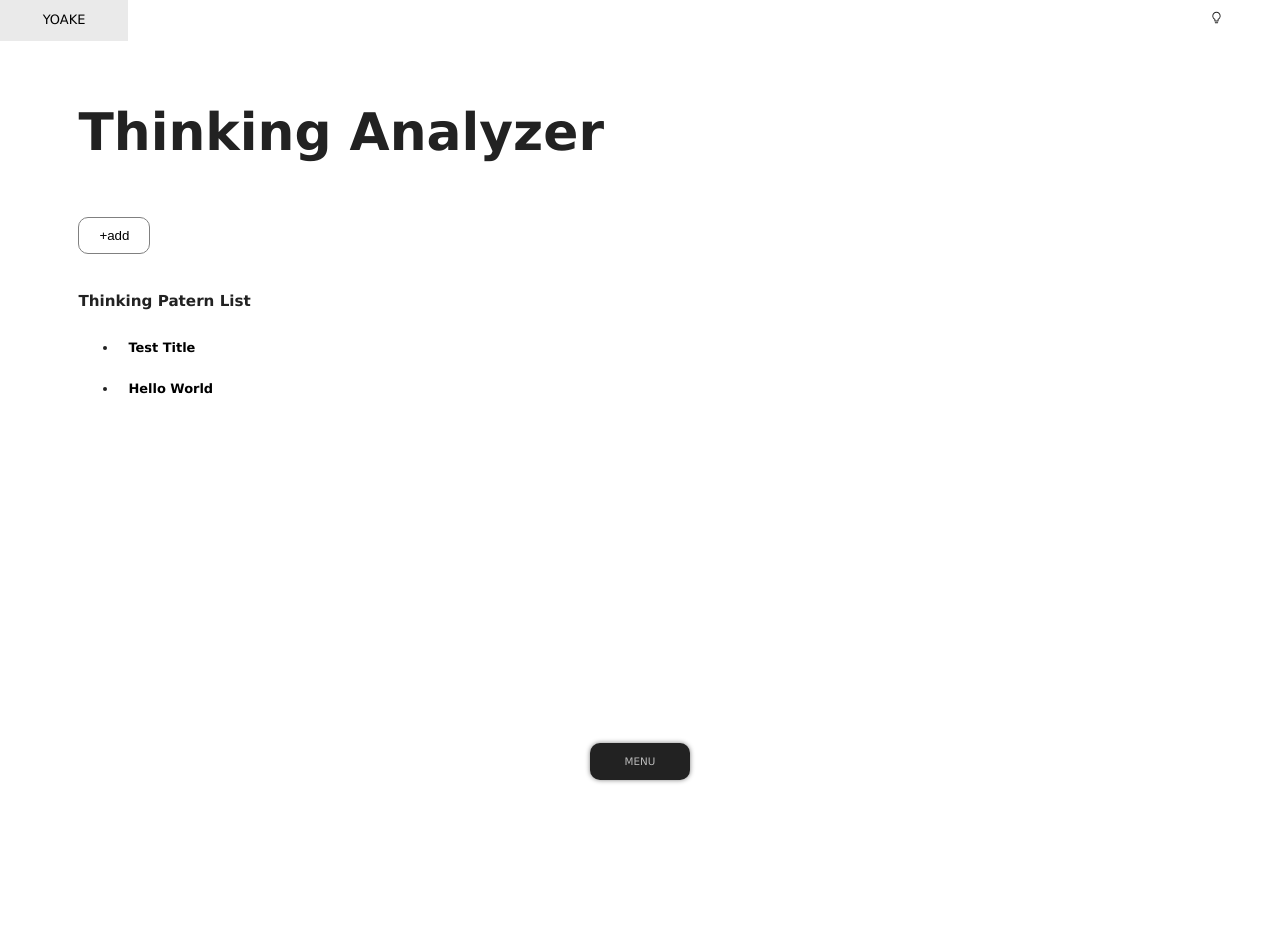
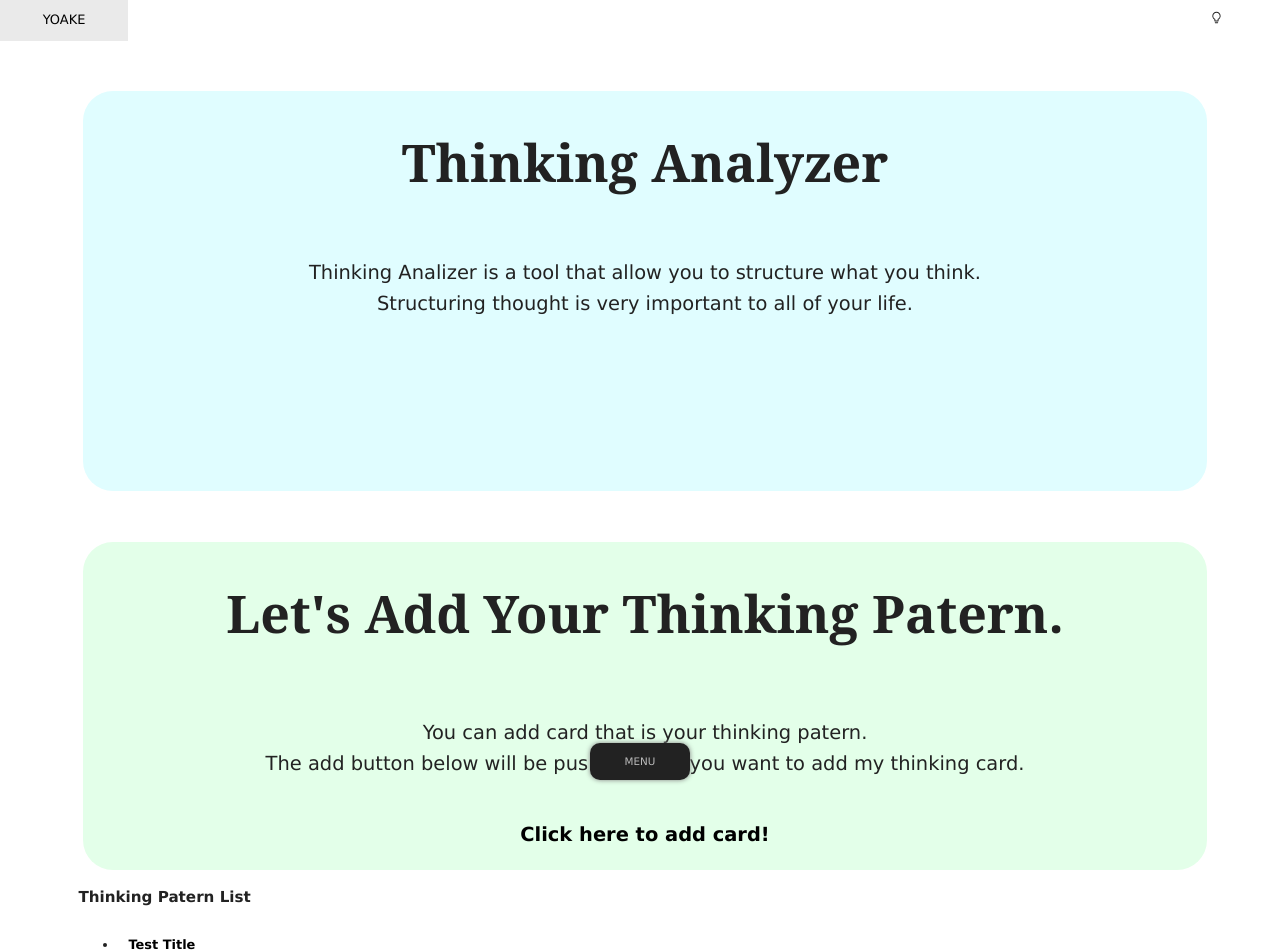
Before and after one commit to sanflog/yoakeNext, a Next.js app: page /thinkingAnalyzer/thinkingAnalyzer in a window 1280 px wide. Shown: the top 952 px of the page. Before the commit the page ends 800 px from the top, so only its background shows below. Built offline with nearby package versions, Linux system fonts and the light colour scheme.

Commit message:
change_style_some_pages

```diff
--- a/pages/thinkingAnalyzer/thinkingAnalyzer.jsx
+++ b/pages/thinkingAnalyzer/thinkingAnalyzer.jsx
@@ -98,12 +98,11 @@ function FunctionCard({item}) {
 
 function AddCardButton({ addCardButtonHandler }) {
 	return (
-		<button
-			className={` ${utilStyles.radiusButton} ${utilStyles.marginBottom20px} `}
-			onClick={() => addCardButtonHandler()}
-		>
-			+add
-		</button>
+		<div className={styles.addCardButton}>
+			<a onClick={() => addCardButtonHandler()}>
+				Click here to add card!
+			</a>
+		</div>
 	);
 }
 
@@ -206,9 +205,36 @@ export default function ThinkingAnalyzer({allPostsData}) {
 					<title>Thinking Analyzer</title>
 				</Head>
 
-				<h2 className={ utilStyles.bigHeader }>Thinking Analyzer</h2>
+				<div className={`
+					${utilStyles.title}
+					${utilStyles.bgBlue}
+				`}>
+					<h2 className={`
+						${utilStyles.bigHeader}
+						${utilStyles.headerFont}
+					`}>
+					Thinking Analyzer
+				</h2>
+					<p className={ utilStyles.describeToTitle}>
+						Thinking Analizer is a tool that allow you to structure what you think.<br />
+						Structuring thought is very important to all of your life.
+					</p>
+				</div>
 
-				<AddCardButton addCardButtonHandler={addCardButtonHandler} />
+				<div className={utilStyles.mainArticle}>
+					<h3 className={`
+						${utilStyles.bigHeader}
+						${utilStyles.headerFont}
+					`}>
+						Let's Add Your Thinking Patern.
+					</h3>
+					<p className={ utilStyles.describeToTitle}>
+						You can add card that is your thinking patern.<br />
+						The add button below will be pushed when you want to add my thinking card.
+					</p>
+					<AddCardButton addCardButtonHandler={addCardButtonHandler} />
+				</div>
+
 				<AddCardForm showForm={showForm} />
 
 				<h3>Thinking Patern List</h3>
--- a/pages/thinkingAnalyzer/thinkingAnalyzer.module.css
+++ b/pages/thinkingAnalyzer/thinkingAnalyzer.module.css
@@ -1,5 +1,11 @@
-.addCardBotton {
-	margin: 20px;
+.addCardButton {
+	height: 10%;
+	font-size: 1.5em;
+	color: black;
+	font-weight: bold;
+	cursor: pointer;
+	text-align: center;
+	padding: 20px;
 }
 
 .addCardForm {
--- a/styles/utils.module.css
+++ b/styles/utils.module.css
@@ -35,6 +35,39 @@
 
 .bigHeader {
 	font-size: 4em;
+	padding: 30px 20px 10px 20px;
+	text-align: center;
+}
+
+/*
+ * title
+ */
+
+.title {
+	margin: 5px;
+	height: 50vh;
+	width: 100%;
+	border-radius: 30px;
+}
+
+.describeToTitle {
+	text-align: center;
+	font-size: 1.5em;
+}
+
+/*
+ * main contents
+ */
+
+.mainArticle {
+	margin: 5px;
+	width: 100%;
+	background-color: #e3ffe9;
+	border-radius: 30px;
+}
+
+.subContent {
+	border-radius: 30px;
 }
 
 /*
@@ -90,6 +123,14 @@
 	color: black;
 }
 
+.bgBlue {
+	background-color: #e0fdff;
+}
+
+.bgRed {
+	background-color: #ffe6e9;
+}
+
 
 /*
  * padding
@@ -120,6 +161,10 @@
 
 .marginBottom20px {
 	margin-bottom: 20px;
+}
+
+.marginTop20px {
+	margin-top: 20px;
 }
 
 
@@ -188,8 +233,8 @@
 	padding: 15px;
 	width: 50%;
 	height: 120px;
-	float: left;
 }
+
 
 /*
  * Animation
```
Also changed, not shown: pages/blog/blog.jsx (+21 -2 lines).
